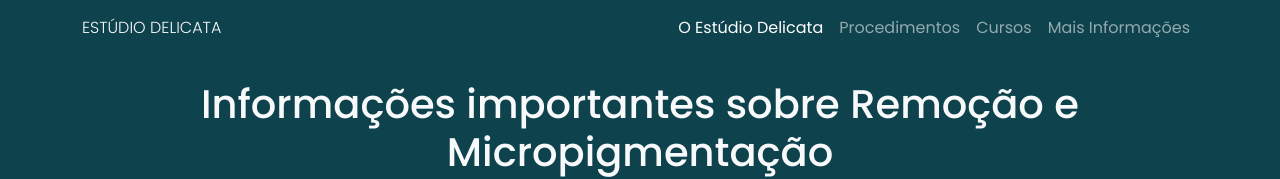
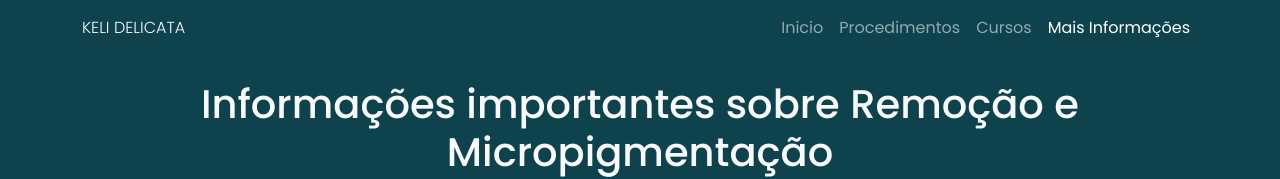
Before and after one commit to NewFabio/Site-Keli-V1, a React (Vite) app: page /cuidados in a window 1280 px wide. Shown: the top 179 px of the page. Built offline with nearby package versions, Linux system fonts and the light colour scheme.

Commit message:
"Feat: incress useLocation"

```diff
--- a/src/Routes/AppRoutes.jsx
+++ b/src/Routes/AppRoutes.jsx
@@ -18,7 +18,7 @@ const AppRoutes = () => {
             <Whatsapp />
             <Routes>
                 <Route exact path="/" element={<Sobre/>} />
-                <Route path="/serviços" element={<Serviços/>} />
+                <Route path="/servicos" element={<Serviços/>} />
                 <Route path="/cursos" element={<Cursos/>} />
                 <Route path="/cuidados" element={<Cuidados/>} />
             </Routes>
--- a/src/components/Header/Header.jsx
+++ b/src/components/Header/Header.jsx
@@ -1,4 +1,4 @@
-import { Link } from 'react-router-dom';
+import { Link, useLocation } from 'react-router-dom';
 function Header() {
 
     const handleClick = () => {
@@ -8,26 +8,28 @@ function Header() {
         }
     };
 
+    const location = useLocation(); // Obtem a rota atual
+
     return (
         <div className="navbar navbar-expand-md navbar-dark" style={{backgroundColor: "#0E424D"}}>
             <nav className="container">
-                <span className="navbar-text text-light" style={{fontWeight: '300'}} >ESTÚDIO DELICATA</span>
+                <span className="navbar-text text-light" style={{fontWeight: '300'}} >KELI DELICATA</span>
                 <button className="navbar-toggler border-0" type="button" data-bs-toggle="collapse" data-bs-target="#navbarHumburguerMenu" aria-controls="navbarHumburguerMenu" aria-expanded="false" aria-label="Toggle navigation">
                     <span className="navbar-toggler-icon"></span>
                 </button>
                 <div className="collapse navbar-collapse  justify-content-end" id="navbarHumburguerMenu">
                     <ul className="navbar-nav text-center">
                         <li className="nav-item">
-                            <Link to="/" className="nav-link active" aria-current="page" onClick={handleClick}>O Estúdio Delicata</Link>
+                            <Link to="/" className={`nav-link ${location.pathname === "/" ? "active" : ""}`} aria-current="page" onClick={handleClick}>Inicio</Link>
                         </li>
                         <li className="nav-item">
-                            <Link to="/serviços" className="nav-link" aria-current="page" onClick={handleClick}>Procedimentos</Link>
+                            <Link to="/servicos" className={`nav-link ${location.pathname === "/servicos" ? "active" : ""}`} aria-current="page" onClick={handleClick}>Procedimentos</Link>
                         </li>
                         <li className="nav-item">
-                            <Link to="/cursos" className="nav-link" aria-current="page" onClick={handleClick}>Cursos</Link>
+                            <Link to="/cursos" className={`nav-link ${location.pathname === "/cursos" ? "active" : ""}`} aria-current="page" onClick={handleClick}>Cursos</Link>
                         </li>
                         <li className="nav-item">
-                            <Link to="/cuidados" className="nav-link" aria-current="page" onClick={handleClick}>Mais Informações</Link>
+                            <Link to="/cuidados" className={`nav-link ${location.pathname === "/cuidados" ? "active" : ""}`} aria-current="page" onClick={handleClick}>Mais Informações</Link>
                         </li>
                     </ul>
                 </div>
```
